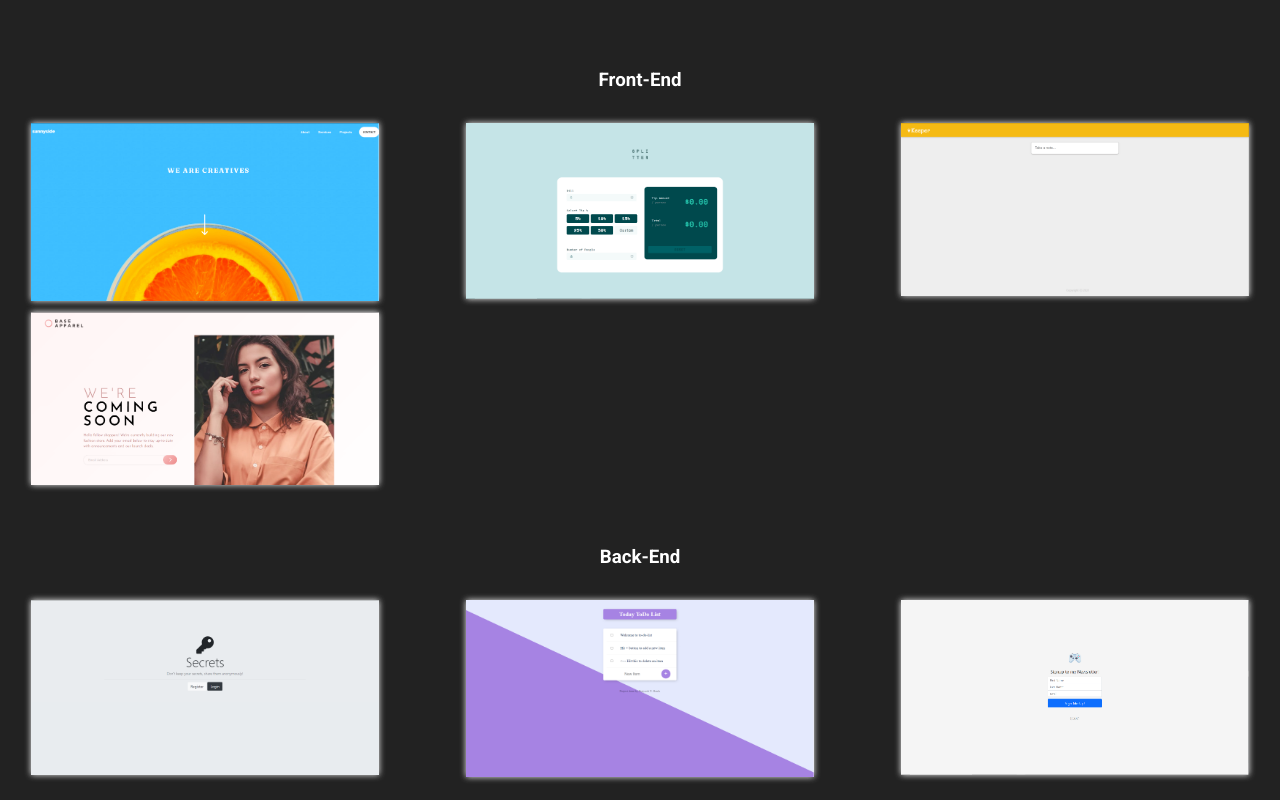
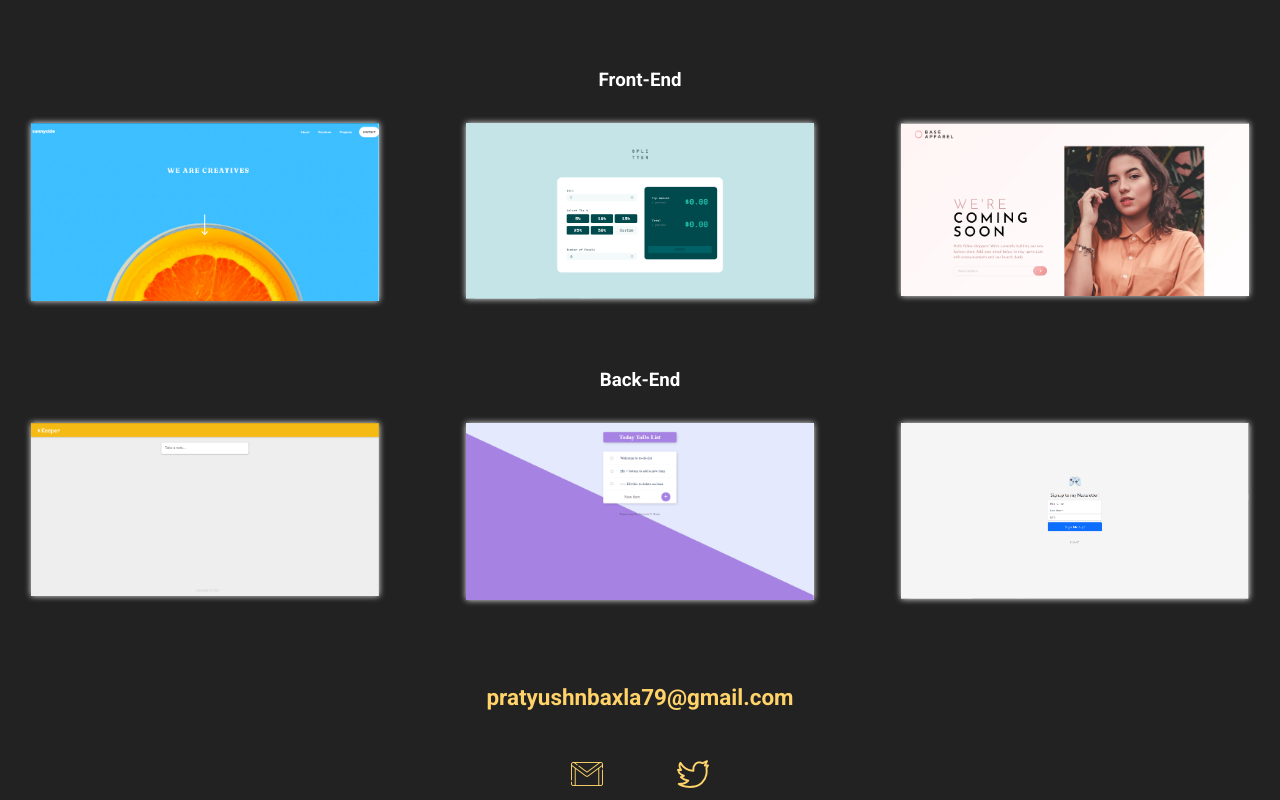
Before and after one commit to nigel-sys/portfolio, a plain HTML site: page index.html in a window 1280 px wide. Shown: the part 2320-3120 px from the top of the page. Drawn offline with Linux system fonts and the light colour scheme.

Commit message:
change my work

```diff
--- a/index.html
+++ b/index.html
@@ -93,6 +93,12 @@
         <a href="https://nigel-sys.github.io/tip-calc-app/"
           ><img src="./public/images/Projects/tip calc.png" alt=""
         /></a>
+        <a href="https://nigel-sys.github.io/base-apparel-coming-soon-page/"
+          ><img src="./public/images/Projects/base apparel.png" alt=""
+        /></a>
+      </div>
+      <h3>Back-End</h3>
+      <div class="backend">
         <a href="https://arcane-everglades-37029.herokuapp.com/">
           <picture>
             <source
@@ -100,21 +106,6 @@
               srcset="./public/images/Projects/keeper_desktop.png"
             />
             <img src="./public/images/Projects/keeper.png" alt="" />
-          </picture>
-        </a>
-        <a href="https://nigel-sys.github.io/base-apparel-coming-soon-page/"
-          ><img src="./public/images/Projects/base apparel.png" alt=""
-        /></a>
-      </div>
-      <h3>Back-End</h3>
-      <div class="backend">
-        <a href="https://polar-waters-52563.herokuapp.com/"
-          ><picture>
-            <source
-              media="(min-width: 768px)"
-              srcset="./public/images/Projects/secrets_desktop.png"
-            />
-            <img src="./public/images/Projects/secrets.png" alt="" />
           </picture>
         </a>
         <a href="https://peaceful-beyond-97618.herokuapp.com/"
```
